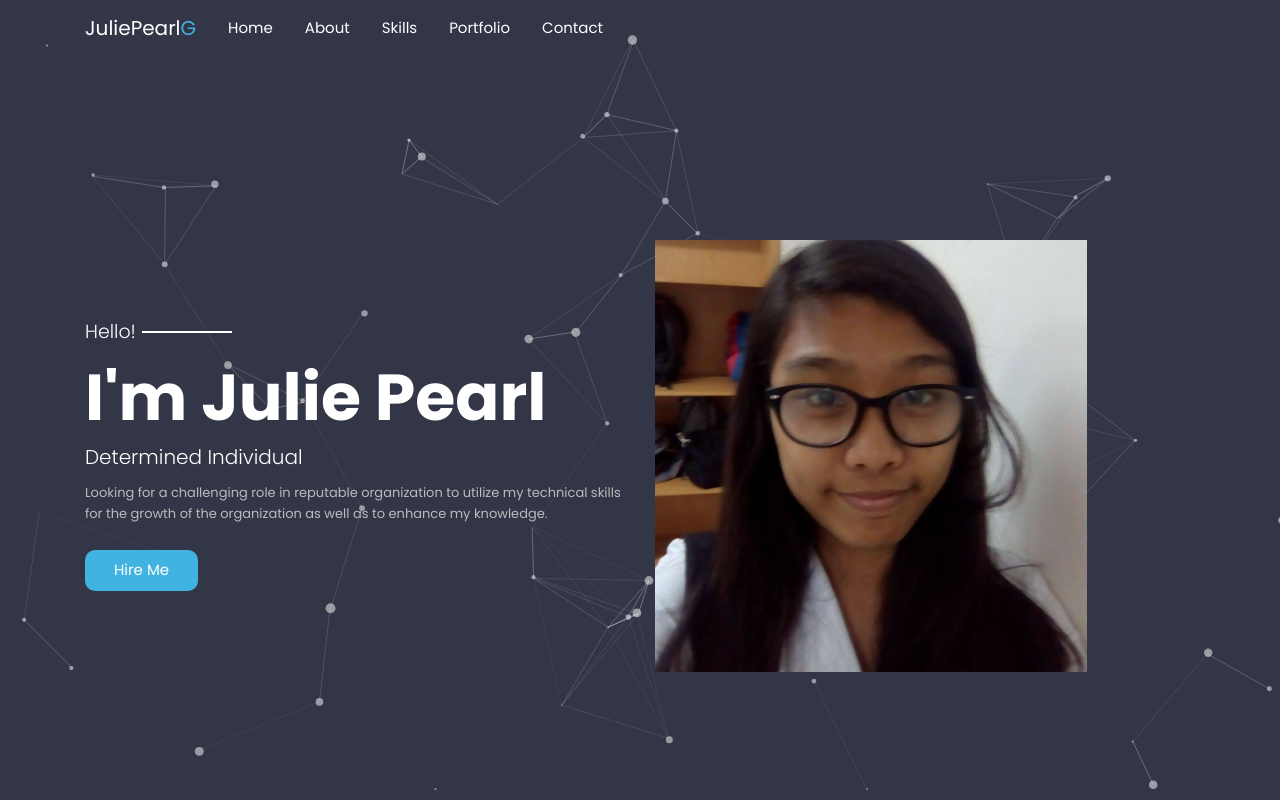
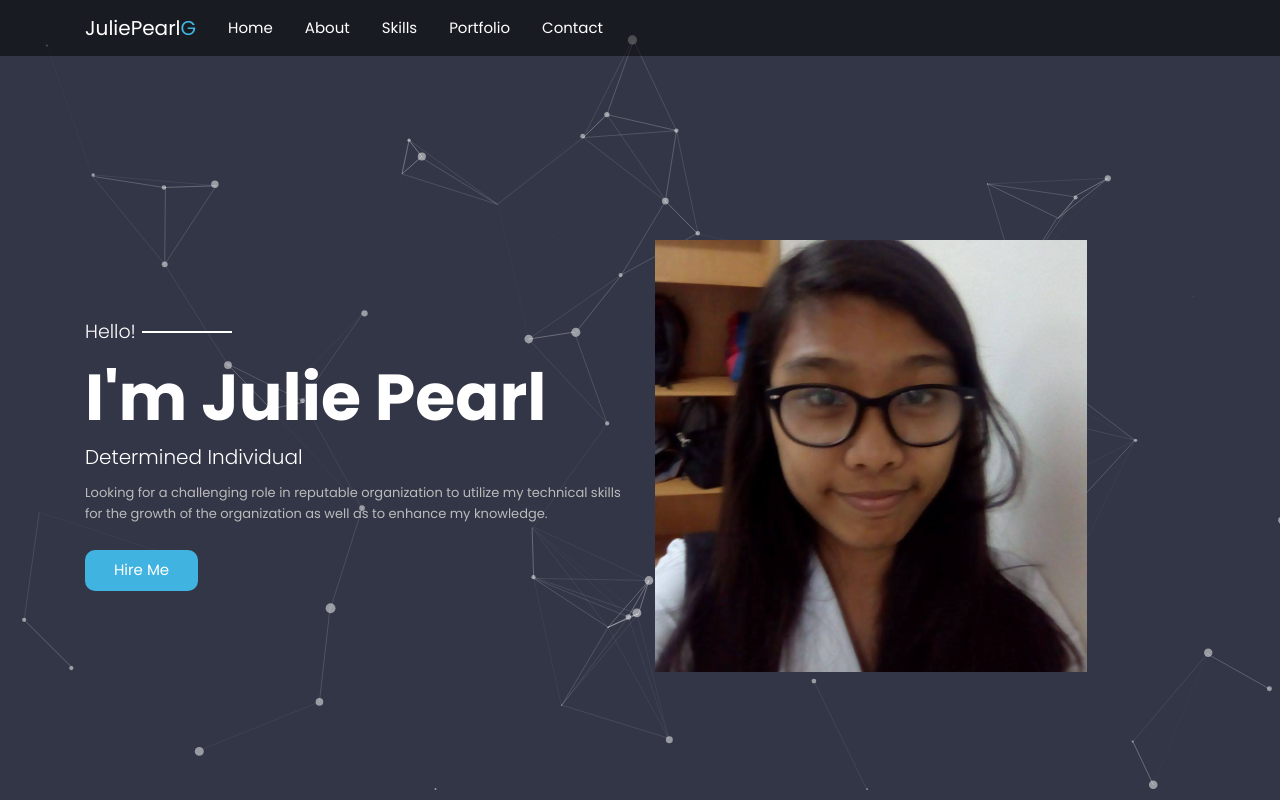
Before and after one commit to tripled212/JuliePearlG, a plain HTML site: page index.html in a window 1280 px wide. Shown: the top 800 px of the page. Drawn offline with nearby package versions, Linux system fonts and the light colour scheme; no server answers.

Commit message:
Update Style.css
navbar color

```diff
--- a/style.css
+++ b/style.css
@@ -35,6 +35,9 @@ canvas.particles-js-canvas-el{
 
 /* Navigation Bar*/
 
+.navbar{
+    background-color: rgba(0, 0, 0, 0.5);
+}
 .nav-section .navbar-brand {
     font-size: 25px;
 
```
